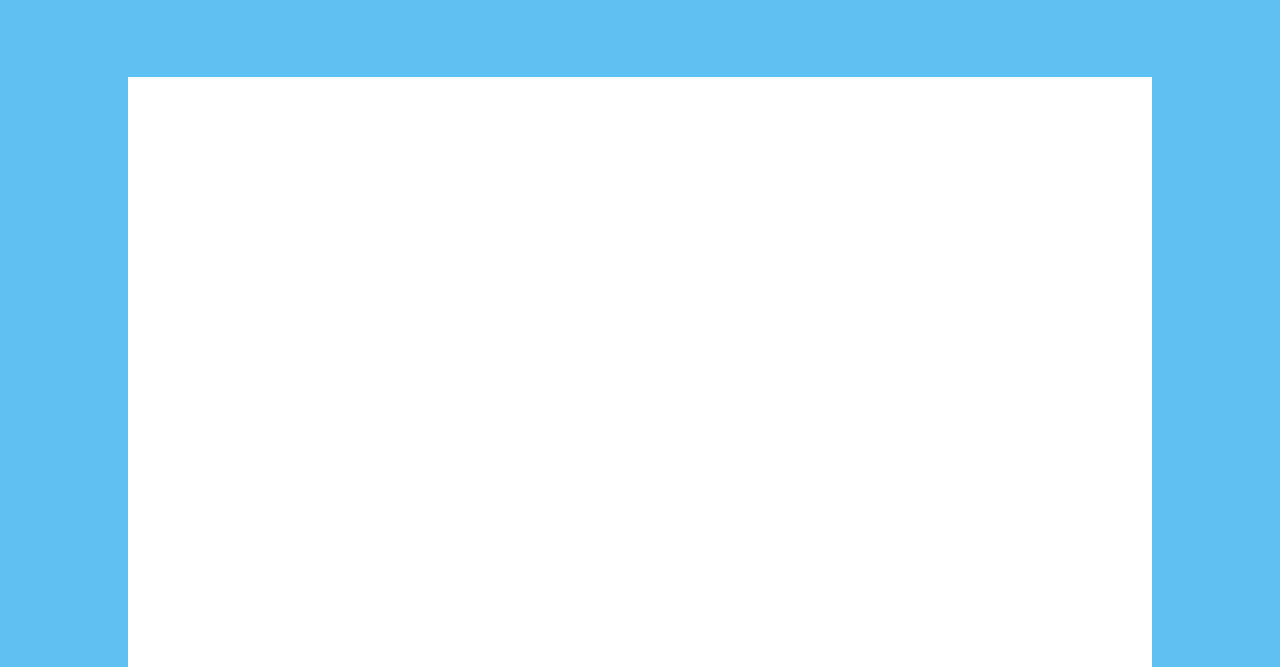
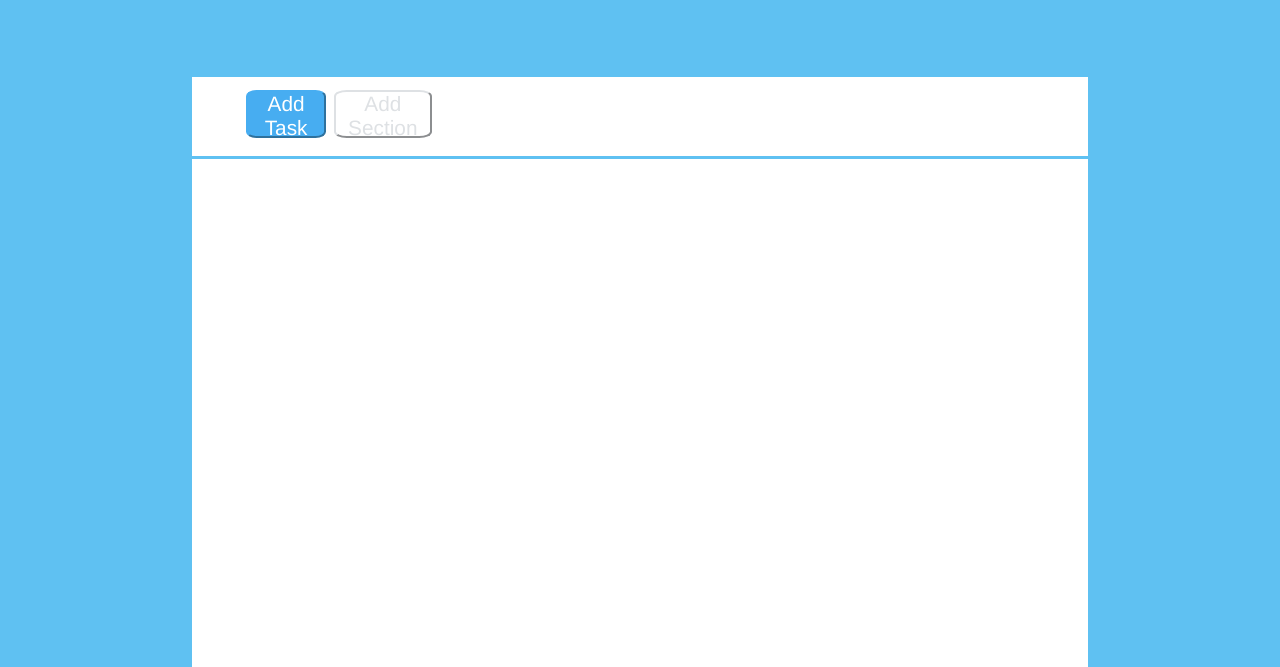
Before and after one commit to ValerioViteritti/html-css-toboolist, a plain HTML site: page index.html in a window 1280 px wide. Shown: the part 133-800 px from the top of the page. Drawn offline with Linux system fonts and the light colour scheme.

Commit message:
Aggiunti bottoni di navigazione

```diff
--- a/css/style.css
+++ b/css/style.css
@@ -23,14 +23,42 @@ header>img{
 header > h1{
     display: inline-block;
     transform: translate( 0%, -30%);
-    font-size: 80px;
+    font-size: 500%;
 
 }
 
 .conteiner{
-    width: 80%;
+    width: 70%;
     margin: 80px auto;
     background-color: white;
-    height: 1000px;
+    height: 1025px;
 
 }
+
+nav{
+    height: 8%;
+    border-bottom: 3px solid #5fc1f2;
+}
+
+.pulsante-blu{
+    background-color: #47adf1;
+    color: white;
+    height: 60%;
+    width: 9%;
+    border-radius: 13%;
+    margin: 1.5% 0 0 6%;
+    font-size: 130%;
+    border-color: #47adf1;
+
+}
+
+.pulsante-chiaro{
+    background-color: white;
+    color: #dee1e4;
+    height: 60%;
+    width: 11%;
+    border-radius: 13%;
+    margin: 1.5% 0 0 0.3%;
+    font-size: 130%;
+    border-color: #dee1e4;
+}
--- a/index.html
+++ b/index.html
@@ -15,6 +15,8 @@
 
     <div class="conteiner">
         <nav>
+            <button class="pulsante-blu">Add Task</button> <button class="pulsante-chiaro">Add Section</button>
+
 
         </nav>
         <main>
```
